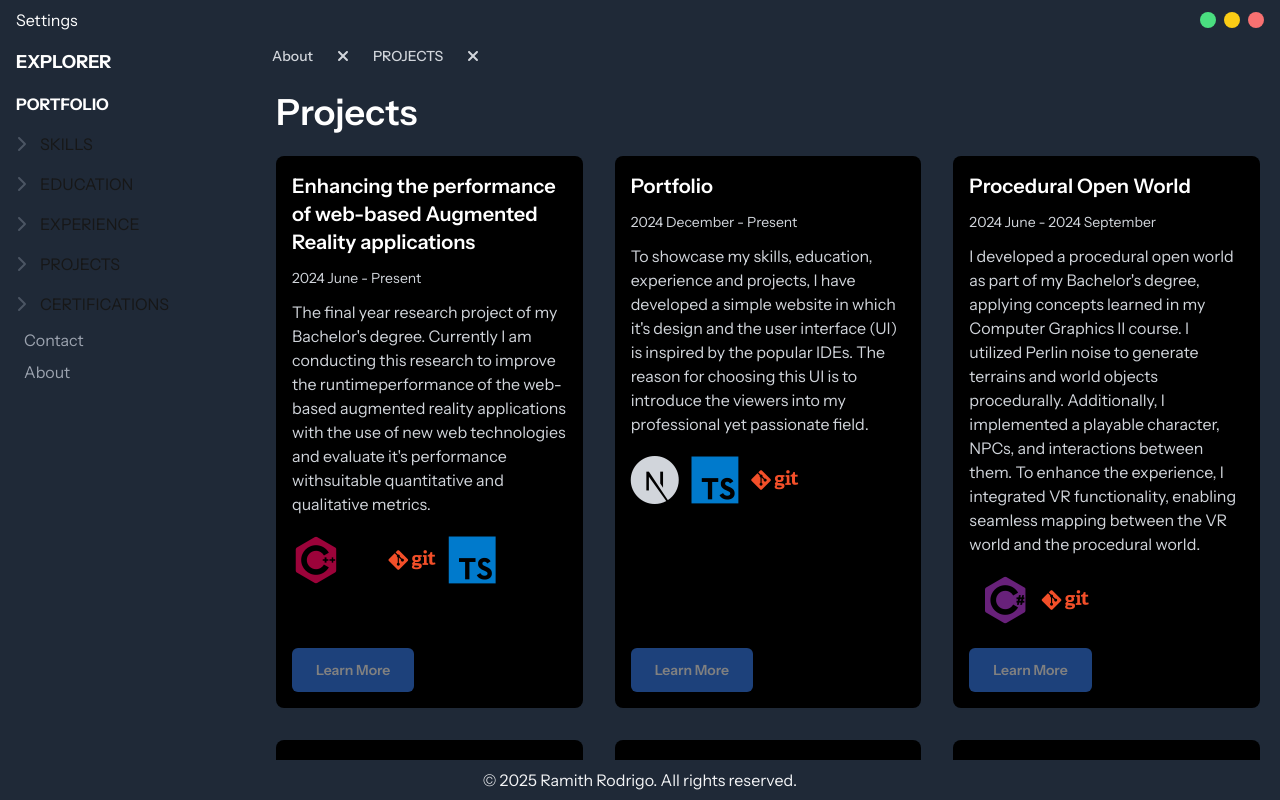
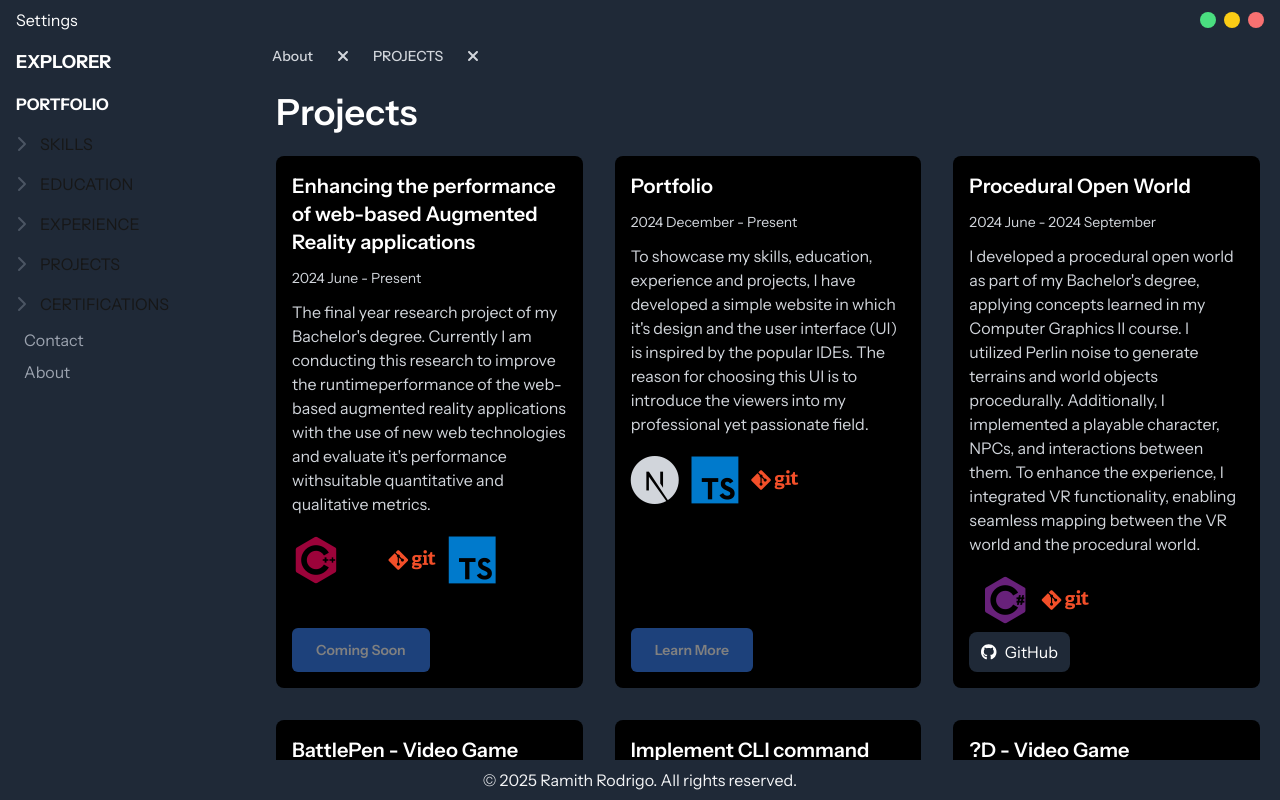
Before and after one commit to Ramith-D-Rodrigo/Portfolio, a Next.js app in the folder static-version/: page /projects in a window 1280 px wide. Built offline with nearby package versions, Linux system fonts and the light colour scheme.

Commit message:
Add github links

```diff
--- a/static-version/src/app/projects/page.tsx
+++ b/static-version/src/app/projects/page.tsx
@@ -12,7 +12,7 @@ const projects = [
     timePeriod: "2024 June - Present",
     isExternalLink: false,
     link: "/",
-    linkContent: "Learn More",
+    linkContent: "Coming Soon",
     linkDisabled: true
   },
   {
@@ -34,10 +34,10 @@ const projects = [
       + " To enhance the experience, I integrated VR functionality, enabling seamless mapping between the VR world and the procedural world.",
     techStack: [UNITY, CSHARP, GIT],
     timePeriod: "2024 June - 2024 September",
-    isExternalLink: false,
-    link: "/",
-    linkContent: "Learn More",
-    linkDisabled: true
+    isExternalLink: true,
+    link: "https://github.com/Ramith-D-Rodrigo/ProceduralOpenWorld",
+    linkContent: "GitHub",
+    linkDisabled: false
   },
   {
     title: 'BattlePen - Video Game',
@@ -68,10 +68,10 @@ const projects = [
       + " It is developed to challenge the player's thinking with the use of minimal number of hints.",
     techStack: [UNITY, CSHARP, GIT],
     timePeriod: "2023 June - 2023 December",
-    isExternalLink: false,
-    link: "/",
-    linkContent: "Learn More",
-    linkDisabled: true
+    isExternalLink: true,
+    link: "https://github.com/Ramith-D-Rodrigo/D-Game",
+    linkContent: "GitHub",
+    linkDisabled: false
   },
   {
     title: 'Solar System',
@@ -90,10 +90,10 @@ const projects = [
       + "postgraduate degree programs in Sri Lankan universities. This application was developed as a proof-of-concept prototype to evaluate the feasibility of streamlining a such task.",
     techStack: [LARAVEL, MYSQL, REACTJS, JS, GIT, GMAIL_API, GOOGLE_DRIVE_API],
     timePeriod: "2023 June - 2023 October",
-    isExternalLink: false,
-    link: "/",
-    linkContent: "Learn More",
-    linkDisabled: true
+    isExternalLink: true,
+    link: "https://github.com/Ramith-D-Rodrigo/PGPR",
+    linkContent: "GitHub",
+    linkDisabled: false
   },
   {
     title: 'Context Free Grammar (CFG) Simplication',
@@ -113,10 +113,10 @@ const projects = [
       + "In this project, the use of frameworks and libraries were restricted and everyone equally contributed to both frontend and backend.",
     techStack: [HTML, PHP, MYSQL, JS, GIT, GMAIL_API],
     timePeriod: "2022 June - 2023 April",
-    isExternalLink: false,
-    link: "/",
-    linkContent: "Learn More",
-    linkDisabled: true
+    isExternalLink: true,
+    link: "https://github.com/Ramith-D-Rodrigo/SCS2202_Project_CS35",
+    linkContent: "GitHub",
+    linkDisabled: false
   },
   {
     title: 'Java Web Server',
```
